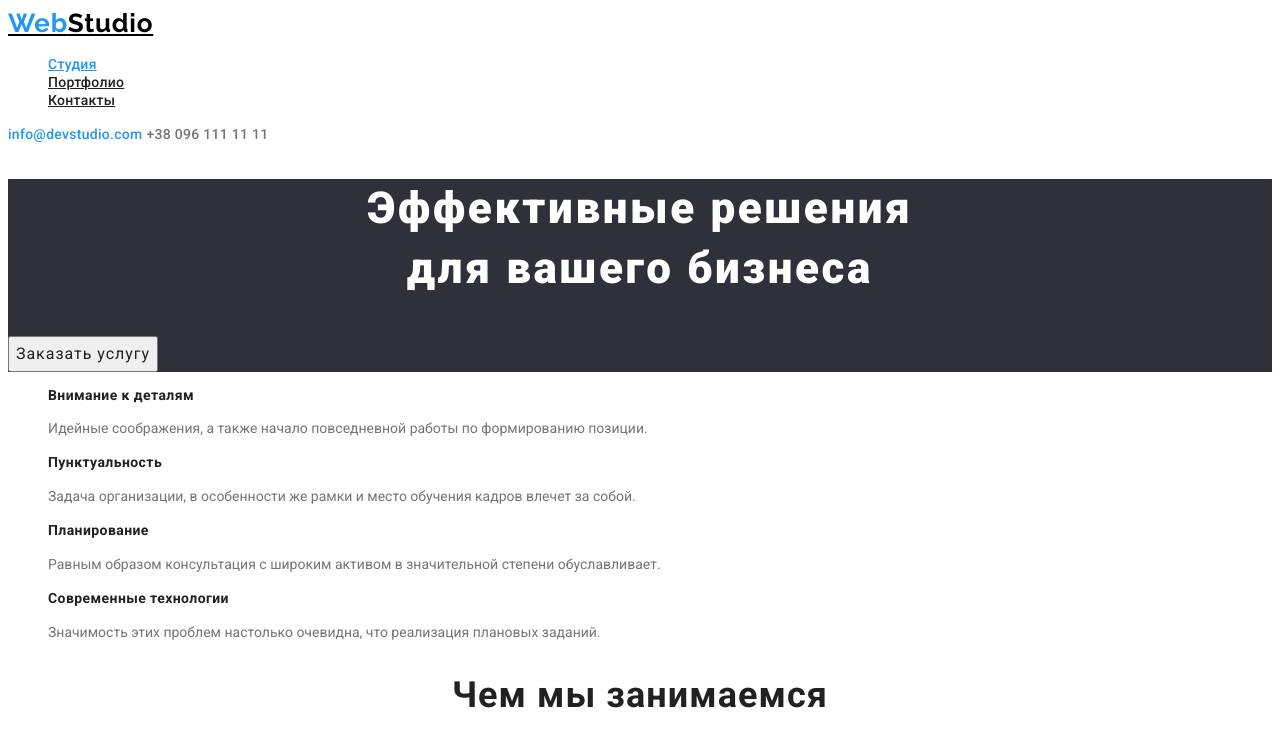
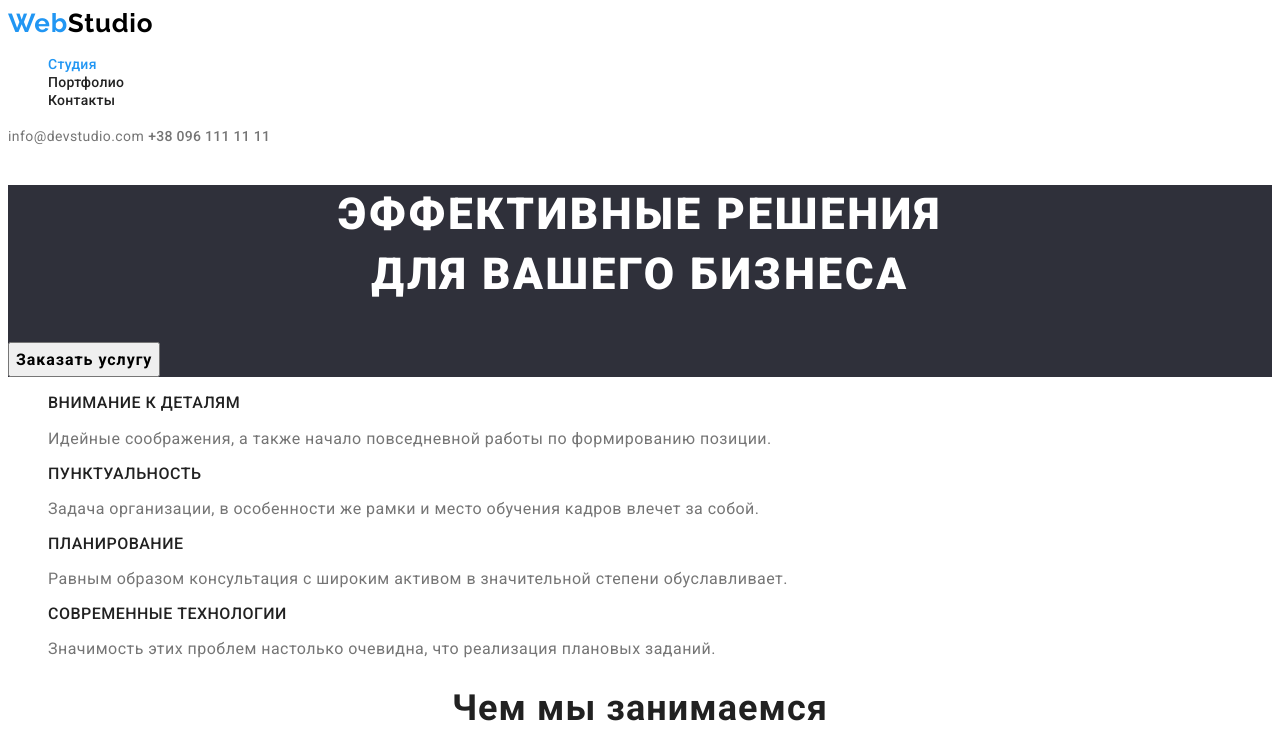
Before and after one commit to Artem-Fal/goit-markup-hw-02, a plain HTML site: page index.html in a window 1280 px wide. Shown: the top 744 px of the page. Drawn offline with Linux system fonts and the light colour scheme.

Commit message:
fixed from last time

```diff
--- a/css/styles.css
+++ b/css/styles.css
@@ -67,11 +67,18 @@
 }
 .header-web {
   font-family: Roboto;
-  font-weight: 500;
+  font-style: normal;
+  font-weight: normal;
   font-size: 14px;
-  line-height: 1.14;
-  letter-spacing: 0.02em;
-  inherits: color var(--accent-color);
+  line-height: 1.71;
+  letter-spacing: 0.03em;
+  inherits: color var(--third-title-color);
+  color: var(--third-title-color);
+}
+.header-web:hover {
+  color: var(--accent-color);
+}
+.header-tel:hover {
   color: var(--accent-color);
 }
 .header-link:hover {
@@ -88,16 +95,15 @@
 }
 .header-btn {
   font-family: Roboto;
+  font-style: normal;
+  font-weight: 700;
   font-size: 16px;
   line-height: 1.87;
   display: flex;
   align-items: center;
   text-align: center;
   letter-spacing: 0.06em;
-  color: var(--second-title-color);
-}
-.header-btn:active {
-  color: var(--accent-color);
+  cursor: pointer;
 }
 
 /*-------------------------------main---------------------------------*/
@@ -108,6 +114,7 @@
   line-height: 1.36;
   text-align: center;
   letter-spacing: 0.06em;
+  text-transform: uppercase;
   color: var(--main-title-color);
 }
 .main-div {
@@ -115,15 +122,21 @@
 }
 .description-header {
   font-family: Roboto;
-  font-size: 14px;
-  line-height: 1.14;
+  font-style: normal;
+  font-weight: 500;
+  font-size: 16px;
+  line-height: 1.19;
   letter-spacing: 0.03em;
+  text-transform: uppercase;
   color: var(--second-title-color);
 }
 .description-p {
   font-family: Roboto;
-  font-size: 14px;
-  line-height: 1.71;
+  font-style: normal;
+  font-weight: normal;
+  font-size: 16px;
+  line-height: 1.19;
+  letter-spacing: 0.03em;
   color: var(--third-title-color);
 }
 .section-team {
@@ -131,6 +144,7 @@
 }
 .second-hero-title {
   font-family: Roboto;
+  font-weight: 700;
   font-size: 36px;
   line-height: 1.16;
   text-align: center;
@@ -147,6 +161,8 @@
 }
 .footer-address {
   font-family: Roboto;
+  font-style: normal;
+  font-weight: normal;
   font-size: 14px;
   line-height: 1.71;
   letter-spacing: 0.03em;
@@ -157,6 +173,7 @@
 }
 /*-------------------------------ПОРТФОЛИО мейн---------------------------------*/
 .first-btn {
+  cursor: pointer;
   background-color: var(--main-btn-color);
   font-family: Roboto;
   font-size: 16px;
@@ -166,20 +183,24 @@
   color: var(--main-title-color);
 }
 .first-btn:active {
+  cursor: pointer;
   color: var(--footer-nolight-color);
 }
 
-.portfolio-nav-btn {
+.portfolio-btn {
+  cursor: pointer;
   background-color: var(--backgroud-color);
   font-family: Roboto;
+  font-weight: 500;
   font-size: 16px;
   line-height: 1.62;
   text-align: center;
   letter-spacing: 0.03em;
   color: var(--footer-nolight-color);
 }
-.portfolio-nav-btn:active {
+.portfolio-btn:active {
   color: var(--accent-color);
+  cursor: pointer;
 }
 .title-portgolio {
   font-family: Roboto;
--- a/index.html
+++ b/index.html
@@ -13,13 +13,13 @@
 </head>
 <body>
    <header class="header">
-        <a class="header-logo" href="./">
+        <a class="header-logo link" href="./">
             <span class="web-logo">Web</span>Studio</a>
             <nav class="header-navigation">
                 <ul list class="list">
-                    <li class="header-item"><a class="header-link" href="./index.html">Студия</a></li>
-                    <li class="header-item"><a class="header-link-dark" href="./portfolio.html">Портфолио</a></li>
-                    <li class="header-item"><a class="header-link-dark" href="">Контакты</a></li>
+                    <li class="header-item"><a class="header-link link" href="./index.html">Студия</a></li>
+                    <li class="header-item"><a class="header-link-dark link" href="./portfolio.html">Портфолио</a></li>
+                    <li class="header-item"><a class="header-link-dark link" href="">Контакты</a></li>
                 </ul>
             </nav>
             <a class="link header-web" href="mailto:info@devstudio.com">info@devstudio.com</a>
@@ -73,7 +73,7 @@
          </section>
         </main>
     <footer class="footer-ground" >
-        <a class="footer-logo" href="./"><span class="web-logo">Web</span>Studio</a>
+        <a class="footer-logo link" href="./"><span class="web-logo">Web</span>Studio</a>
         <address class="footer-address">г. Киев, пр-т Леси Украинки, 26</address>
         <a class="link header-web" href="mailto:info@devstudio.com">info@devstudio.com</a>
         <a class="link header-tel" href="tel+380961111111">+38 096 111 11 11</a>
```
Also changed, not shown: portfolio.html (+11 -15 lines).
